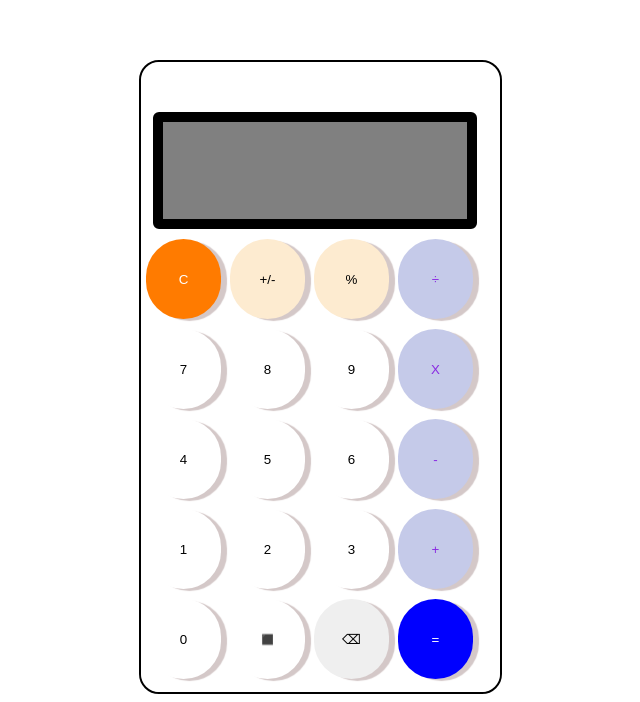
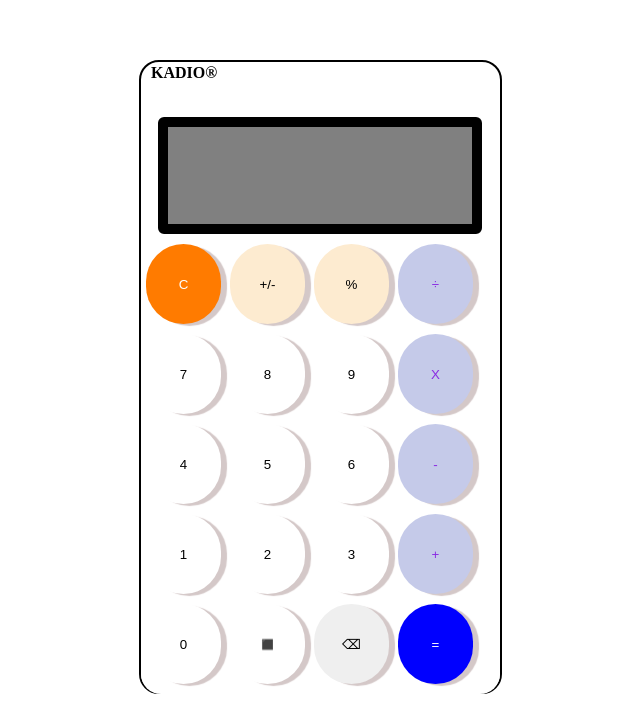
Before and after one commit to SxntX1623/EXAMEN-HTML, a plain HTML site: page EXAMEN HTML/index.html in a window 1280 px wide. Shown: the part 210-912 px from the top of the page, without its empty margins (131-771 px from the left). Drawn offline with nearby package versions, Linux system fonts and the light colour scheme.

Commit message:
Add files via upload

```diff
--- a/EXAMEN HTML/CSS/style.css
+++ b/EXAMEN HTML/CSS/style.css
@@ -7,7 +7,14 @@ body{
     display: flex;
 }
 
+#name{
+    margin-left: 10px;
+    margin-top: 2px;
+    width: 10px;
+}
+
 #container{
+
     height: 630px;
     width: 359px;
     border: solid 2px rgb(0, 0, 0);
@@ -29,13 +36,13 @@ body{
     width: 300px;
     align-content: center;
     cursor: default ;
-    font-family:'Montserrat Alternates', sans-serif ;
+    font-family: 'Roboto', sans-serif;
     font-size: 30px;
     background-color: gray;
     border-radius: 6px;
     border:solid 10px;
-    margin-top: 50px;
-    margin-left: 12px;
+    margin-top: 35px;
+    margin-left: 17px;
     text-align: right;
 }
 
--- a/EXAMEN HTML/index.html
+++ b/EXAMEN HTML/index.html
@@ -6,15 +6,18 @@
     <meta name="viewport" content="width=device-width, initial-scale=1.0">
     <link rel="preconnect" href="https://fonts.googleapis.com">
 <link rel="preconnect" href="https://fonts.gstatic.com" crossorigin>
-<link href="https://fonts.googleapis.com/css2?family=Montserrat+Alternates:ital,wght@1,200&display=swap" rel="stylesheet">
+<link href="https://fonts.googleapis.com/css2?family=Roboto:wght@300&display=swap" rel="stylesheet">
     <link rel="stylesheet" href="CSS/style.css">
-    <link rel="shortcut icon" href="https://png.pngtree.com/element_our/20190529/ourlarge/pngtree-blue-calculator-illustration-image_1209653.jpg">
+    <link rel="shortcut icon" href="https://catalogo.suministrosrizzo.com/wp-content/uploads/2021/02/REF.-OE-350.png">
     <title>CALCULADORA</title>
 </head>
 <body>
     <div id="container">
       <form action="" name="calculator">
-           <div>
+           <div id="name">
+            <b>KADIO®</b>
+           </div>
+        <div>
            <input type="text" autocomplete="off" value="" name="ans" readonly>
            <input type="reset" value="C" class="white">
            <input type="button" value="+/-" class="beich" onclick="document.calculator.ans.value+='+/-'">
```
Also changed, not shown: EXAMEN HTML/IMG/REF.-OE-350.png (added).
